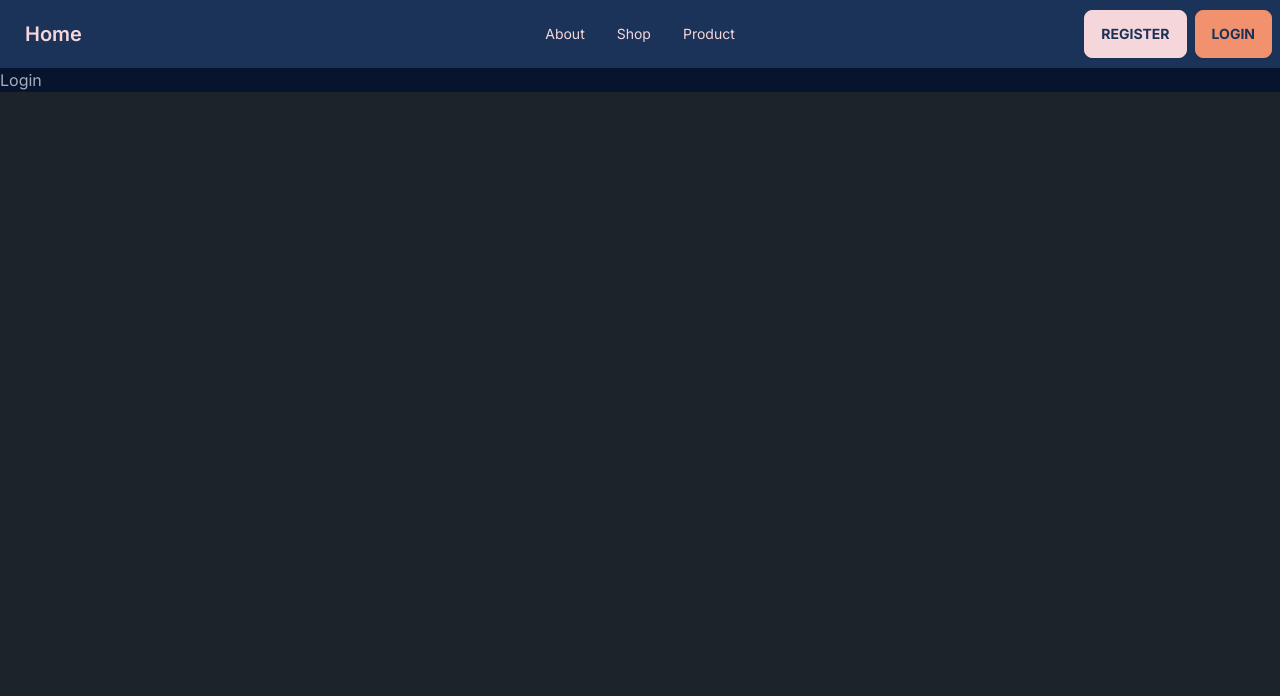
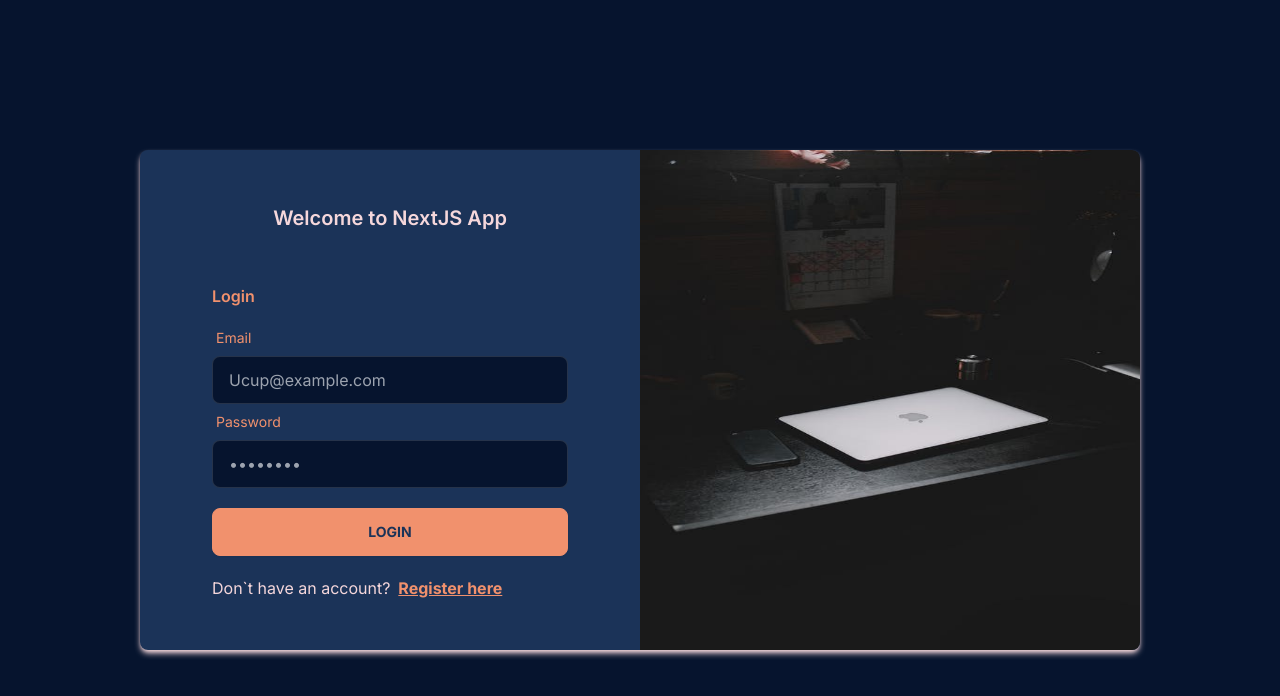
Before and after one commit to Akbarwp/Belajar-NextJS-Lanjut, a Next.js app: page /login in a window 1280 px wide. Shown: the top 696 px of the page. Built offline with nearby package versions, Linux system fonts and the light colour scheme.

Commit message:
NextJS-Lanjut: Link & Navigation

```diff
--- a/src/app/(auth)/login/page.tsx
+++ b/src/app/(auth)/login/page.tsx
@@ -1,8 +1,54 @@
+import Image from "next/image";
+import Link from "next/link";
+
 // Contoh penggunaan Group Routing membuat route Login tanpa harus ada URL '/auth'
 export default function Login() {
     return (
         <>
-            <h1>Login</h1>
+            <div className="w-full h-screen flex justify-center items-center">
+                <div className="w-[1000px] h-[500px] flex justify-center items-center bg-blue shadow-md shadow-bone-pink rounded-lg">
+                    <div className="px-4 md:px-0 lg:w-6/12">
+                        <div className="md:mx-6 md:p-12">
+                            <div className="text-center">
+                                <h4 className="mb-12 mt-1 pb-1 text-xl font-semibold text-bone-pink">
+                                    Welcome to NextJS App
+                                </h4>
+                            </div>
+
+                            <form>
+                                <h1 className="mb-3 font-semibold text-orange">Login</h1>
+
+                                <label className="form-control w-full">
+                                    <div className="label">
+                                        <span className="label-text text-orange">Email</span>
+                                    </div>
+                                    <input type="email" placeholder="Ucup@example.com" className="input input-bordered w-full text-bone-pink bg-dark-blue" />
+                                </label>
+
+                                <label className="form-control w-full">
+                                    <div className="label">
+                                        <span className="label-text text-orange">Password</span>
+                                    </div>
+                                    <input type="password" placeholder="••••••••" className="input input-bordered w-full text-bone-pink bg-dark-blue" />
+                                </label>
+
+                                <div className="my-5 text-center">
+                                    <button className="btn w-full uppercase font-bold text-blue bg-orange border-orange hover:text-orange hover:bg-blue hover:border-orange">Login</button>
+                                </div>
+
+                                <div className="flex items-center">
+                                    <p className="mb-0 mr-2 text-bone-pink">Don`t have an account?</p>
+                                    <Link href="/register" className="link font-bold text-orange hover:text-bone-pink transition">Register here</Link>
+                                </div>
+                            </form>
+                        </div>
+                    </div>
+
+                    <div className="flex items-center rounded-b-lg lg:w-6/12 lg:rounded-r-lg lg:rounded-bl-none">
+                        <Image width={500} height={500} src="/login-office-dark.jpeg" alt="login image" className="h-[500px] rounded-r-lg" />
+                    </div>
+                </div>
+            </div>
         </>
     )
 }
--- a/src/app/(auth)/register/page.tsx
+++ b/src/app/(auth)/register/page.tsx
@@ -1,7 +1,60 @@
+import Image from "next/image";
+import Link from "next/link";
+
 export default function Register() {
     return (
         <>
-            <h1>Register</h1>
+            <div className="w-full h-screen flex justify-center items-center">
+                <div className="w-[1000px] h-[500px] flex justify-center items-center bg-blue shadow-md shadow-orange rounded-lg">
+                    <div className="flex items-center rounded-b-lg lg:w-6/12 lg:rounded-r-lg lg:rounded-bl-none">
+                        <Image width={500} height={500} src="/login-office-dark.jpeg" alt="login image" className="h-[500px] rounded-l-lg" />
+                    </div>
+
+                    <div className="px-4 md:px-0 lg:w-6/12">
+                        <div className="md:mx-6 md:p-12">
+                            <div className="text-center">
+                                <h4 className="mb-3 mt-1 pb-1 text-xl font-semibold text-orange">
+                                    Welcome to NextJS App
+                                </h4>
+                            </div>
+
+                            <form>
+                                <h1 className="mb-3 font-semibold text-bone-pink">Register</h1>
+
+                                <label className="form-control w-full">
+                                    <div className="label">
+                                        <span className="label-text text-bone-pink">Username</span>
+                                    </div>
+                                    <input type="text" placeholder="Ucup Doe" className="input input-bordered w-full text-orange bg-dark-blue" />
+                                </label>
+
+                                <label className="form-control w-full">
+                                    <div className="label">
+                                        <span className="label-text text-bone-pink">Email</span>
+                                    </div>
+                                    <input type="email" placeholder="Ucup@example.com" className="input input-bordered w-full text-orange bg-dark-blue" />
+                                </label>
+
+                                <label className="form-control w-full">
+                                    <div className="label">
+                                        <span className="label-text text-bone-pink">Password</span>
+                                    </div>
+                                    <input type="password" placeholder="••••••••" className="input input-bordered w-full text-orange bg-dark-blue" />
+                                </label>
+
+                                <div className="my-5 text-center">
+                                    <button className="btn w-full uppercase font-bold text-blue bg-bone-pink border-bone-pink hover:text-bone-pink hover:bg-blue hover:border-bone-pink">Register</button>
+                                </div>
+
+                                <div className="flex items-center">
+                                    <p className="mb-0 mr-2 text-orange">Don`t have an account?</p>
+                                    <Link href="/login" className="link font-bold text-bone-pink hover:text-orange transition">Login here</Link>
+                                </div>
+                            </form>
+                        </div>
+                    </div>
+                </div>
+            </div>
         </>
     )
 }
--- a/src/app/about/page.tsx
+++ b/src/app/about/page.tsx
@@ -1,11 +1,6 @@
-import Head from 'next/head';
-
 export default function About() {
     return (
         <>
-            <Head>
-                <title>About</title>
-            </Head>
             <main className="flex h-screen items-center justify-center hero">
                 <div className="hero-content text-center">
                     <div className="max-w-md">
--- a/src/app/layout.tsx
+++ b/src/app/layout.tsx
@@ -1,26 +1,32 @@
-import type { Metadata } from 'next'
-import { Inter } from 'next/font/google'
-import './globals.css'
+"use client"
+
+import { usePathname } from "next/navigation";
+import { Inter } from 'next/font/google';
+import './globals.css';
 import Navbar from './navbar';
 
 const inter = Inter({
   subsets: ['latin']
 });
 
-export const metadata: Metadata = {
-  title: 'NextJS Lanjut',
-  description: 'Generated by create next app',
-}
+// Cara membuat navbar tidak tampak pada URL tertentu
+const disableNavbar = ["/login", "/register"];
 
 export default function RootLayout({
   children,
 }: {
   children: React.ReactNode
 }) {
+
+  const pathname = usePathname();
+
   return (
     <html lang="en" data-theme="dark">
+      <head>
+        <title>NextJS App</title>
+      </head>
       <body className={`${inter.className} bg-dark-blue`}>
-        <Navbar />
+        {!disableNavbar.includes(pathname) && <Navbar /> }
         {children}
       </body>
     </html>
--- a/src/app/navbar.tsx
+++ b/src/app/navbar.tsx
@@ -1,7 +1,16 @@
+"use client"
+
 import Link from "next/link";
 import Image from "next/image";
+import { usePathname, useRouter } from "next/navigation";
 
 export default function Navbar() {
+
+    // Cara penggunaan Hook bila berada URL tertentu
+    const pathname = usePathname();
+
+    // Cara penggunaan Hook untuk menuju URL tertentu
+    const router = useRouter();
 
     return (
         <>
@@ -31,17 +40,17 @@ export default function Navbar() {
                 {/* Website */}
                 <div className="navbar-center hidden lg:flex">
                     <ul className="menu menu-horizontal px-1">
-                        <li className="text-bone-pink"><Link href="/about">About</Link></li>
+                        <li className={`${pathname === "/about" ? "text-orange" : "text-bone-pink"}`}><Link href="/about">About</Link></li>
                         <li>
                             <div className="dropdown dropdown-bottom dropdown-hover">
-                                <div tabIndex={0} role="button" className="text-bone-pink"><Link href="/shop">Shop</Link></div>
+                                <div tabIndex={0} role="button" className={`${pathname === "/shop" ? "text-orange" : "text-bone-pink"}`}><Link href="/shop">Shop</Link></div>
                                 <ul tabIndex={0} className="dropdown-content z-[1] menu p-2 shadow bg-bone-pink rounded-box w-52">
-                                    <li className="text-blue hover:bg-white/60 hover:rounded-lg hover:transition"><Link href="/shop/Guitar">Guitar</Link></li>
-                                    <li className="text-blue hover:bg-white/60 hover:rounded-lg hover:transition"><Link href="/shop/Guitar/Bass">Bass</Link></li>
+                                    <li className={`${pathname === "/shop/Guitar" ? "text-orange" : "text-blue"} hover:bg-white/60 hover:rounded-lg hover:transition`}><Link href="/shop/Guitar">Guitar</Link></li>
+                                    <li className={`${pathname === "/shop/Guitar/Bass" ? "text-orange" : "text-blue"} hover:bg-white/60 hover:rounded-lg hover:transition`}><Link href="/shop/Guitar/Bass">Bass</Link></li>
                                 </ul>
                             </div>
                         </li>
-                        <li className="text-bone-pink"><Link href="/product">Product</Link></li>
+                        <li className={`${pathname === "/product" ? "text-orange" : "text-bone-pink"}`}><Link href="/product">Product</Link></li>
                     </ul>
                 </div>
                 <div className="navbar-end gap-x-2">
@@ -54,6 +63,11 @@ export default function Navbar() {
                     <Link href="/login" className="btn uppercase font-bold text-blue bg-orange border-orange hover:text-orange hover:bg-blue hover:border-orange">
                         Login
                     </Link>
+
+                    {/* Login hook */}
+                    <button onClick={() => router.push("/login")} className="btn uppercase font-bold text-blue bg-orange border-orange hover:text-orange hover:bg-blue hover:border-orange">
+                        Login H
+                    </button>
                 </div>
             </div >
         </>
--- a/src/app/product/[slug]/page.tsx
+++ b/src/app/product/[slug]/page.tsx
@@ -1,4 +1,3 @@
-import Head from "next/head";
 import Link from "next/link";
 
 // Cara penggunaan Dynamic Routing --> mengakses parameter pada URL
@@ -8,9 +7,6 @@ export default function DetailProduct(props: DetailProductProps) {
     const { params } = props;
     return (
         <>
-        <Head>
-                <title>Detail Product</title>
-            </Head>
             <main className="flex h-screen items-center justify-center hero">
                 <div className="hero-content text-center">
                     <div className="max-w-md">
--- a/src/app/product/page.tsx
+++ b/src/app/product/page.tsx
@@ -1,12 +1,8 @@
-import Head from "next/head";
 import Link from "next/link";
 
 export default function Product() {
     return (
         <>
-        <Head>
-                <title>Product</title>
-            </Head>
             <main className="flex h-screen items-center justify-center hero">
                 <div className="hero-content text-center">
                     <div className="max-w-md">
--- a/src/app/shop/[[...slug]]/page.tsx
+++ b/src/app/shop/[[...slug]]/page.tsx
@@ -1,4 +1,3 @@
-import Head from "next/head";
 import Link from "next/link";
 
 // Cara penggunaan Dynamic Routing --> mengakses parameter pada URL, multiple parameter, optional parameter
@@ -8,9 +7,6 @@ export default function Shop(props: ShopProps) {
     const { params } = props;
     return (
         <>
-            <Head>
-                {params.slug ? (<title>Detail Shop</title>) : (<title>Shop</title>)}
-            </Head>
             <main className="flex h-screen items-center justify-center hero">
                 <div className="hero-content text-center">
                     <div className="max-w-md">
--- a/tailwind.config.ts
+++ b/tailwind.config.ts
@@ -16,7 +16,7 @@ const config: Config = {
                 'dark-blue': '#06142E',
                 'blue': '#1B3358',
                 'dark-purple': '#473E66',
-                'pink': '#BD83B8',
+                'purple': '#BD83B8',
                 'bone-pink': '#F5D7DB',
                 'orange': '#F1916D',
             }
```
Also changed, not shown: public/login-office-dark.jpeg (added).
